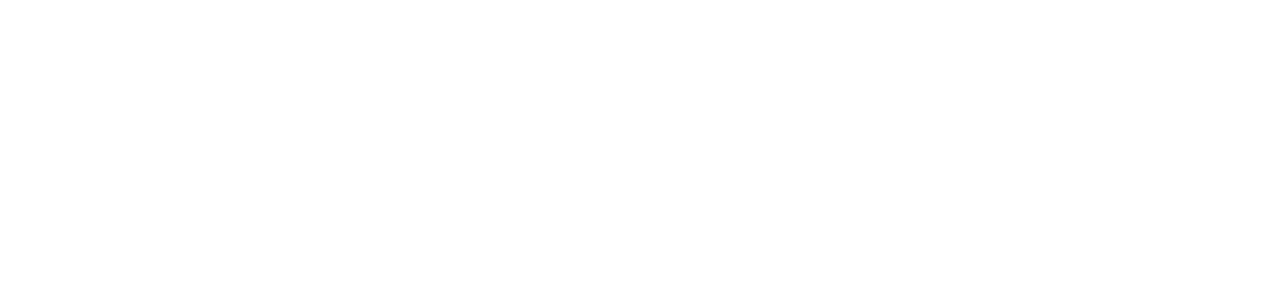
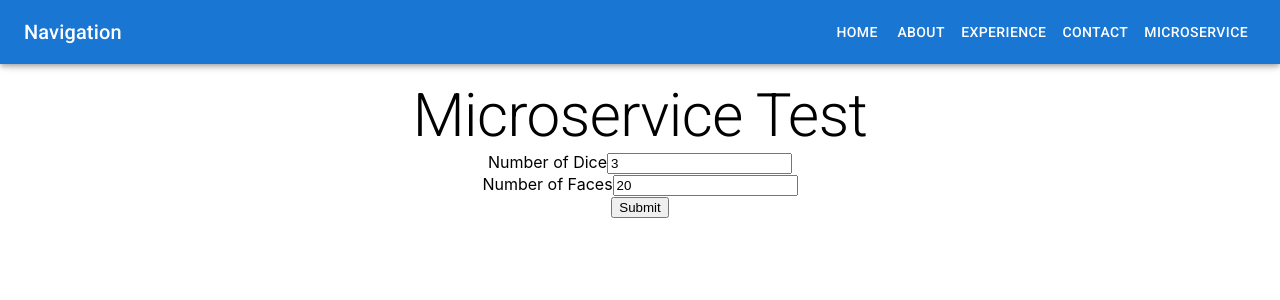
Before and after one commit to jacobtaylormoore/portfolio_website, a React (Create React App) app in the folder portfolio/: page /microservice in a window 1280 px wide. Before the commit this address had no page. Shown: the top 300 px of the page. Built offline with nearby package versions, Linux system fonts and the light colour scheme.

Commit message:
Set up microservice test and kinda figured outcors

```diff
--- a/package.json
+++ b/package.json
@@ -22,6 +22,8 @@
     "@emotion/react": "^11.10.4",
     "@emotion/styled": "^11.10.4",
     "@mui/material": "^5.10.9",
+    "axios": "^1.1.3",
+    "cors": "^2.8.5",
     "express": "^4.18.2",
     "react": "^18.2.0",
     "react-dom": "^18.2.0"
--- a/portfolio/src/App.js
+++ b/portfolio/src/App.js
@@ -20,6 +20,7 @@ import HomePage from './pages/HomePage';
 import AboutPage from './pages/AboutPage';
 import ContactPage from './pages/ContactPage';
 import ExperiencePage from './pages/ExperiencePage';
+import Microservice from './pages/Microservice';
 
 
 
@@ -34,6 +35,7 @@ function App() {
           <Route path="/about" element={<AboutPage />} />
           <Route path="/contact" element={<ContactPage />} />
           <Route path="/experience" element={<ExperiencePage />} />
+          <Route path="/microservice" element={<Microservice />} />
         </Routes>
       </BrowserRouter>
     </div>
--- a/portfolio/src/components/Navigation.js
+++ b/portfolio/src/components/Navigation.js
@@ -53,6 +53,11 @@ function Navigation(props) {
                         <ListItemText primary='Contact' />
                     </ListItemButton>
                 </ListItem>
+                <ListItem disablePadding>
+                    <ListItemButton sx={{ textAlign: 'center' }}>
+                        <ListItemText primary='Microservice' />
+                    </ListItemButton>
+                </ListItem>
             </List>
         </Box>
     );
@@ -92,6 +97,9 @@ function Navigation(props) {
                         <Button href='/contact' sx={{ color: '#fff' }}>
                             Contact
                         </Button>
+                        <Button href='/microservice' sx={{ color: '#fff' }}>
+                            Microservice
+                        </Button>
                     </Box>
                 </Toolbar>
             </AppBar>
--- a/portfolio/src/pages/ContactPage.js
+++ b/portfolio/src/pages/ContactPage.js
@@ -17,6 +17,7 @@ function ContactPage() {
 
     const handleClick = (event) => {
         setValue(event.target.value);
+        console.log(value);
     };
     return (
         <>
--- /dev/null
+++ b/portfolio/src/pages/Microservice.js
@@ -0,0 +1,79 @@
+// React
+import * as React from 'react';
+// Pages and components
+import Navigation from '../components/Navigation';
+
+// MUI
+import Box from '@mui/material/Box';
+import TextField from '@mui/material/TextField';
+import Typography from '@mui/material/Typography';
+import Grid from '@mui/material/Grid'
+import Button from '@mui/material/Button';
+import Stack from '@mui/material/Stack';
+
+
+function Microservice() {
+    const [numDice, setNumDice] = React.useState('3');
+    const [numFaces, setNumFaces] = React.useState('20');
+
+    const handleSubmit = (e) => {
+        e.preventDefault();
+        const nums = { numDice, numFaces };
+
+        var myHeaders = new Headers();
+        myHeaders.append("Content-Type", "application/json");
+
+        var raw = JSON.stringify(nums);
+
+        var requestOptions = {
+            method: 'POST',
+            headers: myHeaders,
+            body: raw,
+            redirect: 'follow'
+        };
+
+        fetch("http://localhost:8080/dice", requestOptions)
+            .then(response => response.text())
+            .then(result => console.log(result))
+            .catch(error => console.log('error', error));
+
+    }
+
+    return (
+        <>
+            <Navigation />
+            <Grid container direction='column' alignItems='center' style={{ paddingTop: '10vh' }}>
+                <Box sx={{ width: '100%', maxWidth: 500 }}>
+                    <Typography variant='h2' >
+                        Microservice Test
+                    </Typography>
+                </Box>
+            </Grid>
+            <div className="microservice">
+                <form onSubmit={handleSubmit}>
+                    <div>
+                        <label>Number of Dice</label>
+                        <input
+                            type="text"
+                            required
+                            value={numDice}
+                            onChange={(e) => setNumDice(e.target.value)}
+                        />
+                    </div>
+                    <div>
+                        <label>Number of Faces</label>
+                        <input
+                            type="text"
+                            required
+                            value={numFaces}
+                            onChange={(e) => setNumFaces(e.target.value)}
+                        />
+                    </div>
+                    <button>Submit</button>
+                </form>
+            </div>
+        </>
+    );
+};
+
+export default Microservice;
```
Also changed, not shown: 2 other files (tests, documents, lock files or other folders).
